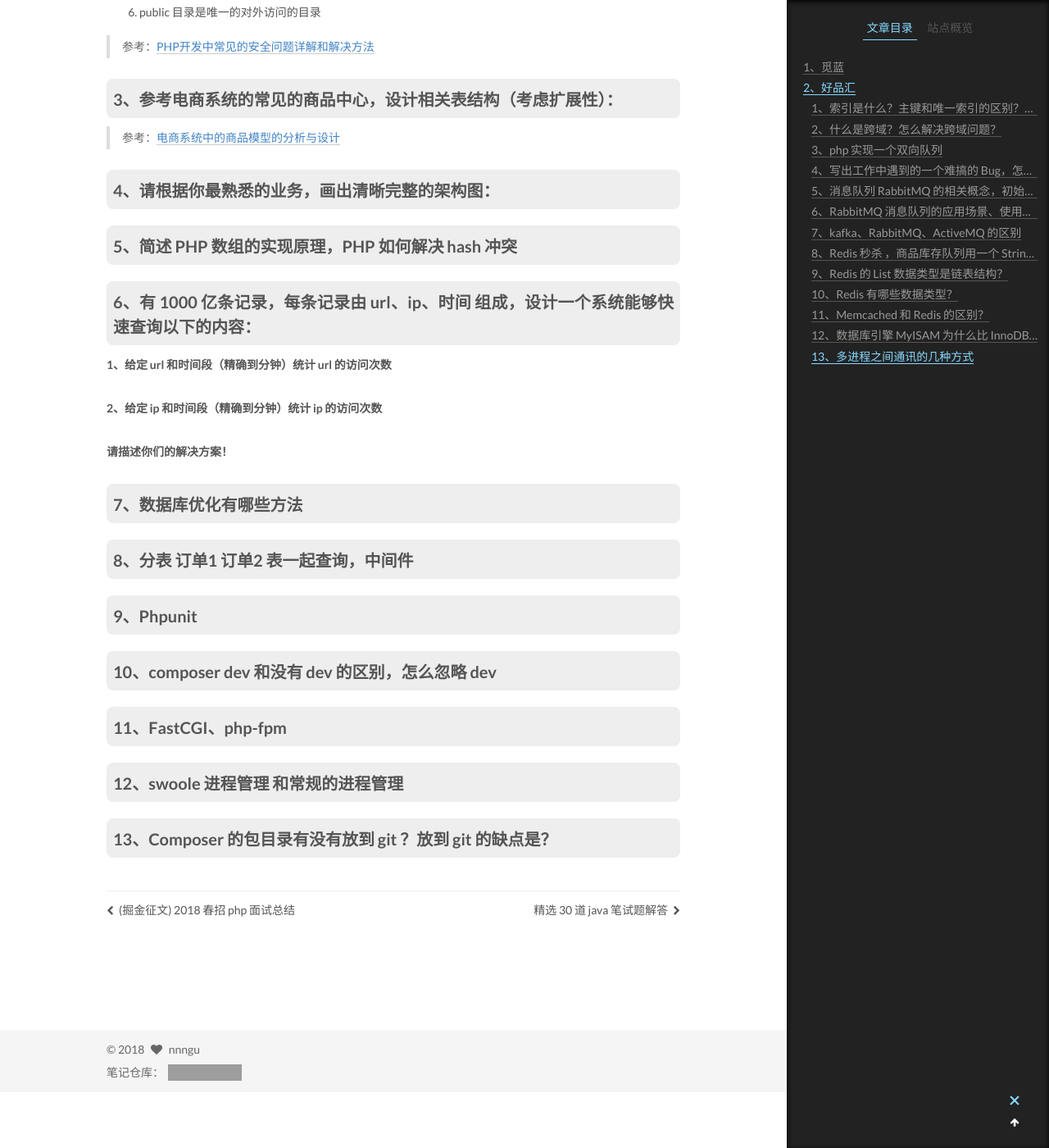
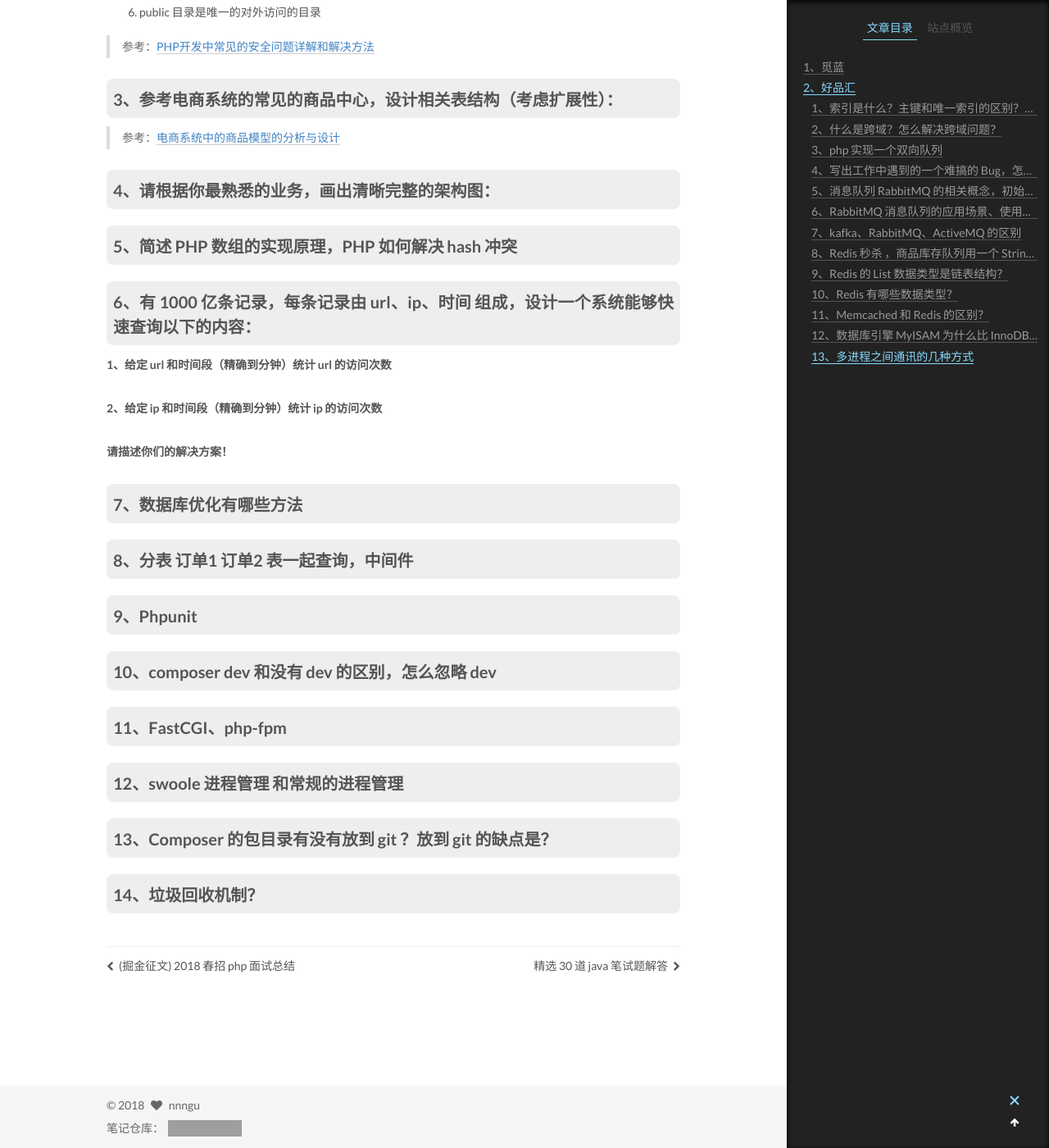
Before and after one commit to nnngu/LearningNotes, a Jekyll site: the page built from _posts/2018-06-05-PHP 面试题收集.md, in a window 1280 px wide and 1400 px high, scrolled down 19846 px. Shown: the whole window at 82% size. Built offline with Jekyll 4.4.1, drawn with Linux system fonts in a browser that asks for light colours; grey boxes are pictures that could not be loaded.

Commit message:
修改文件: _posts/2018-06-05-PHP 面试题收集.md

```diff
--- a/_posts/2018-06-05-PHP 面试题收集.md
+++ b/_posts/2018-06-05-PHP 面试题收集.md
@@ -678,6 +678,11 @@ Laravel 框架内置的 Auth 用来验证用户是否登录，底层也是使用
 
 ### 13、Composer 的包目录有没有放到 git ？放到 git 的缺点是？
 
+### 14、垃圾回收机制？
+
+
+
+
 
 
 
```
